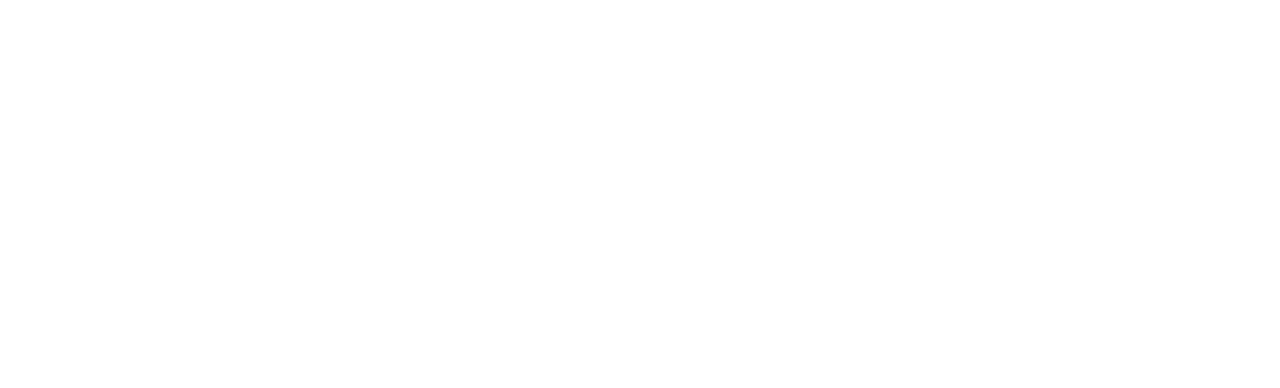
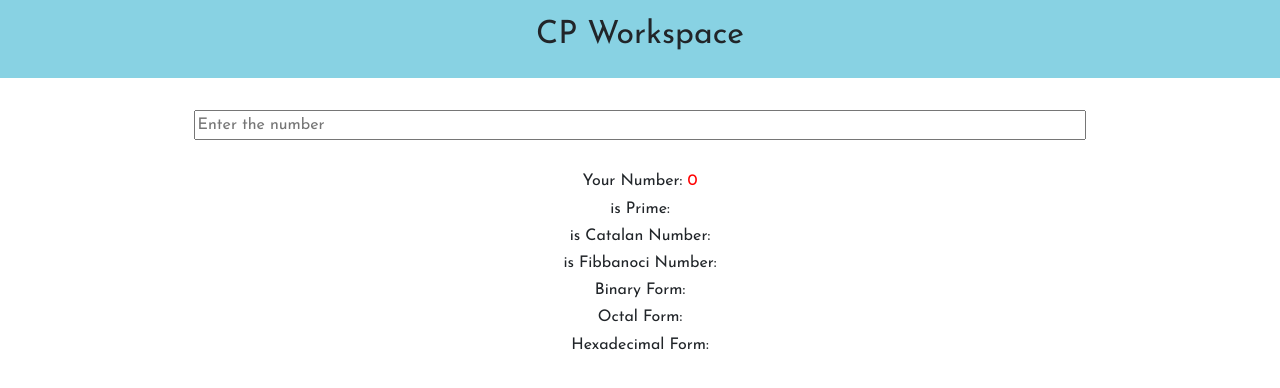
Before and after one commit to spravinkumar9952/CPWorkspace, a React (Create React App) app: page /number in a window 1280 px wide. Before the commit this address had no page. Shown: the top 388 px of the page. Built offline with nearby package versions, Linux system fonts and the light colour scheme.

Commit message:
bugs fixed

```diff
--- a/public/index.html
+++ b/public/index.html
@@ -3,17 +3,18 @@
   <head>
     <meta charset="utf-8" />
     <link rel="icon" href="%PUBLIC_URL%/favicon.ico" />
+    <!-- <link rel="icon" href="favicon.ico" /> -->
     <meta name="viewport" content="width=device-width, initial-scale=1" />
     <meta name="theme-color" content="#000000" />
     <meta
       name="description"
       content="Web site created using create-react-app"
     />
-    <link rel="apple-touch-icon" href="%PUBLIC_URL%/logo192.png" />
+    <!-- <link rel="icon" type="image/x-icon" href="./assets/logo.ico"> -->
 
-    <link rel="manifest" href="%PUBLIC_URL%/manifest.json" />
+    <!-- <link rel="manifest" href="%PUBLIC_URL%/manifest.json" /> -->
 
-    <title>React App</title>
+    <title>CP Workspace</title>
   </head>
   <body>
     <div id="root"></div>
--- a/src/App.jsx
+++ b/src/App.jsx
@@ -7,6 +7,7 @@ import Grid from './Pages/Grid';
 import Home from './Pages/Home';
 import Draw from './Pages/Draw';
 import String from './Pages/String';
+import Number from "./Pages/Number";
 
 
 export default function App() {
@@ -19,6 +20,7 @@ export default function App() {
           <Route path="/graph" element={<Graph/>}/>
           <Route path="/grid" element={<Grid/>}/>
           <Route path='/string' element={<String/>}/>
+          <Route path='/number' element={<Number/>}/>
         </Routes>
       </BrowserRouter>
     </div>
--- a/src/Components/DrawingArea.jsx
+++ b/src/Components/DrawingArea.jsx
@@ -6,6 +6,8 @@ import { useEffect, useState, useRef } from 'react';
 const DrawingArea = ({onClearLines, clearLines}) => {
 
     const [lines, setLines] = useState([]);
+    const width = window.innerWidth;
+    const hight = window.innerHeight;
     const isDrawing = useRef(false);
 
     useEffect(() => {
@@ -48,8 +50,8 @@ const DrawingArea = ({onClearLines, clearLines}) => {
         <div className="draw-area text-center text-dark">
 
             <Stage
-                width={600}
-                height={600}
+                width={width}
+                height={hight}
                 onMouseDown={handleMouseDown}
                 onMousemove={handleMouseMove}
                 onMouseup={handleMouseUp}
--- a/src/Pages/Home.jsx
+++ b/src/Pages/Home.jsx
@@ -13,6 +13,7 @@ export default function Home() {
             <Link to='/graph' className='link text-center align-middle'>Graph</Link>
             <Link to='/grid' className='link text-center align-middle'>Grid</Link>
             <Link to='/string' className='link text-center align-middle'>String</Link>
+            <Link to='/number' className='link text-center align-middle'>Number</Link>
         </div>
     </div>
   )
--- /dev/null
+++ b/src/Pages/Number.jsx
@@ -0,0 +1,39 @@
+import React, { useEffect, useState } from 'react'
+import Navbar from '../Components/Navbar';
+
+export default function String() {
+    const [number, setNumber] = useState(0);
+
+
+
+    useEffect(()=>{
+
+    }, [number]);
+
+
+
+    return (
+        <div>
+            <Navbar/>
+
+
+            <div className="container input-container">
+                <input type="text" name="text" id="text" className='align-items-center' placeholder='Enter the number' onChange = {(e) => setNumber(e.target.value)}/>
+            </div>
+
+
+
+
+
+            <div className="container info-container text-center">
+                <h6>Your Number: <span>{number}</span></h6>
+                <h6>is Prime: <span></span></h6>
+                <h6>is Catalan Number: </h6>
+                <h6>is Fibbanoci Number: </h6>
+                <h6>Binary Form: </h6>
+                <h6>Octal Form: </h6>
+                <h6>Hexadecimal Form: </h6>
+            </div>
+        </div>
+    )
+}
```
Also changed, not shown: 1 other file (tests, documents, lock files or other folders).
